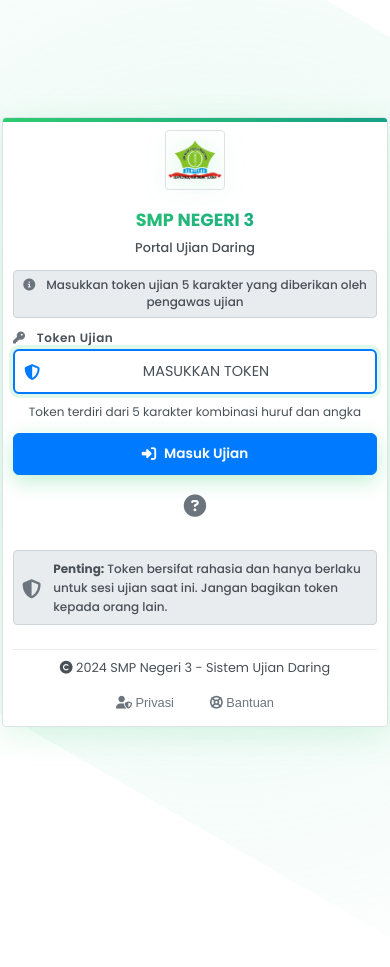
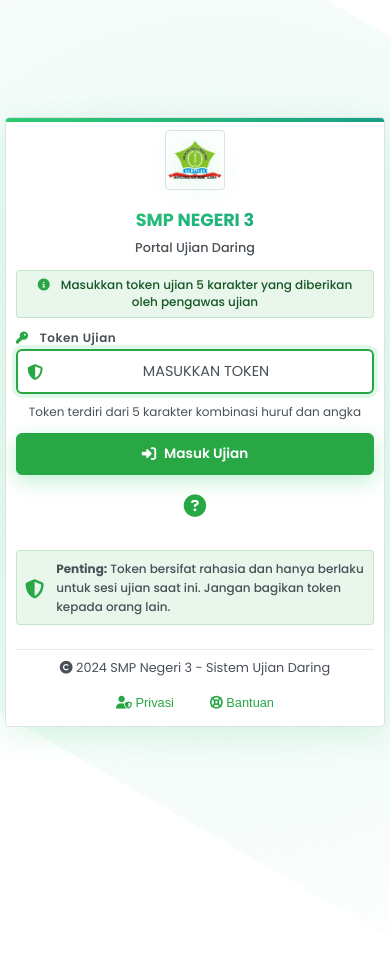
Before and after one commit to Jem1004/ex-token-ujian, a PHP site: page / in a window 390 px wide; the page is wider, and only the part inside the window is pictured. Shown: the top 967 px of that part. Run offline with PHP 8.4, Linux system fonts and the light colour scheme.

Commit message:
perbaikan index

```diff
--- a/index.php
+++ b/index.php
@@ -141,6 +141,7 @@
             display: flex;
             flex-direction: column;
             justify-content: center;
+            align-items: center;
             max-height: 100vh;
         }
 
@@ -152,6 +153,7 @@
             padding: 20px;
             position: relative;
             width: 100%;
+            max-width: 420px;
             flex: 1;
             display: flex;
             flex-direction: column;
@@ -221,19 +223,19 @@
 
         .info-text {
             text-align: center;
-            color: #495057;
+            color: #155724;
             margin-bottom: 16px;
             font-size: 0.85rem;
             font-weight: 500;
             line-height: 1.4;
             padding: 10px 12px;
-            background: #e9ecef;
+            background: rgba(40, 167, 69, 0.1);
             border-radius: 4px;
-            border: 1px solid #ced4da;
+            border: 1px solid rgba(40, 167, 69, 0.2);
         }
 
         .info-text i {
-            color: #6c757d;
+            color: #28a745;
             margin-right: 8px;
         }
 
@@ -254,7 +256,7 @@
 
         .input-label i {
             margin-right: 8px;
-            color: #6c757d;
+            color: #28a745;
         }
 
         .input-container {
@@ -292,14 +294,14 @@
         .input-icon {
             position: absolute;
             left: 16px;
-            color: #6c757d;
+            color: #28a745;
             font-size: 1.1rem;
             pointer-events: none;
             z-index: 2;
         }
 
         .input-container input[type="text"]:focus + .input-icon {
-            color: #007bff;
+            color: #28a745;
         }
 
         /* Button Styling */
@@ -324,14 +326,14 @@
         }
 
         .btn-submit {
-            background: #007bff;
+            background: #28a745;
             color: #ffffff;
-            border: 1px solid #007bff;
+            border: 1px solid #28a745;
         }
 
         .btn-submit:hover {
-            background: #0056b3;
-            border-color: #0056b3;
+            background: #218838;
+            border-color: #1e7e34;
         }
 
         .btn.loading {
@@ -368,7 +370,7 @@
         .btn-help {
             background: none;
             border: none;
-            color: #6c757d;
+            color: #28a745;
             font-size: 1.4rem;
             cursor: pointer;
             padding: 8px;
@@ -409,23 +411,23 @@
             transform: translateX(-50%);
             border-width: 6px;
             border-style: solid;
-            border-color: #495057 transparent transparent transparent;
+            border-color: #155724 transparent transparent transparent;
         }
 
         /* Security Note */
         .security-note {
             display: flex;
             align-items: center;
-            background: #e9ecef;
+            background: rgba(40, 167, 69, 0.1);
             padding: 12px;
             border-radius: 4px;
             margin-top: 16px;
             margin-bottom: 0;
-            border: 1px solid #ced4da;
+            border: 1px solid rgba(40, 167, 69, 0.2);
         }
 
         .security-note i {
-            color: #6c757d;
+            color: #28a745;
             font-size: 1.2rem;
             margin-right: 12px;
             margin-top: 2px;
@@ -467,7 +469,7 @@
         .footer-link {
             background: none;
             border: none;
-            color: #6c757d;
+            color: #28a745;
             font-size: 0.8rem;
             cursor: pointer;
             padding: 4px 8px;
@@ -610,6 +613,7 @@
             .container {
                 max-width: 100%;
                 max-height: 100vh;
+                align-items: center;
             }
 
             .card {
@@ -617,6 +621,8 @@
                 max-height: 98vh;
                 background: #ffffff;
                 border: 1px solid #dee2e6;
+                width: 100%;
+                max-width: 400px;
             }
 
             .logo-img,
@@ -670,6 +677,7 @@
             .container {
                 max-width: 100%;
                 max-height: 100vh;
+                align-items: center;
             }
 
             .card {
@@ -678,6 +686,8 @@
                 border-radius: 4px;
                 background: #ffffff;
                 border: 1px solid #dee2e6;
+                width: 100%;
+                max-width: 380px;
             }
 
             .logo-img,
```
Also changed, not shown: other parts of index.php (+14 -8 lines).
